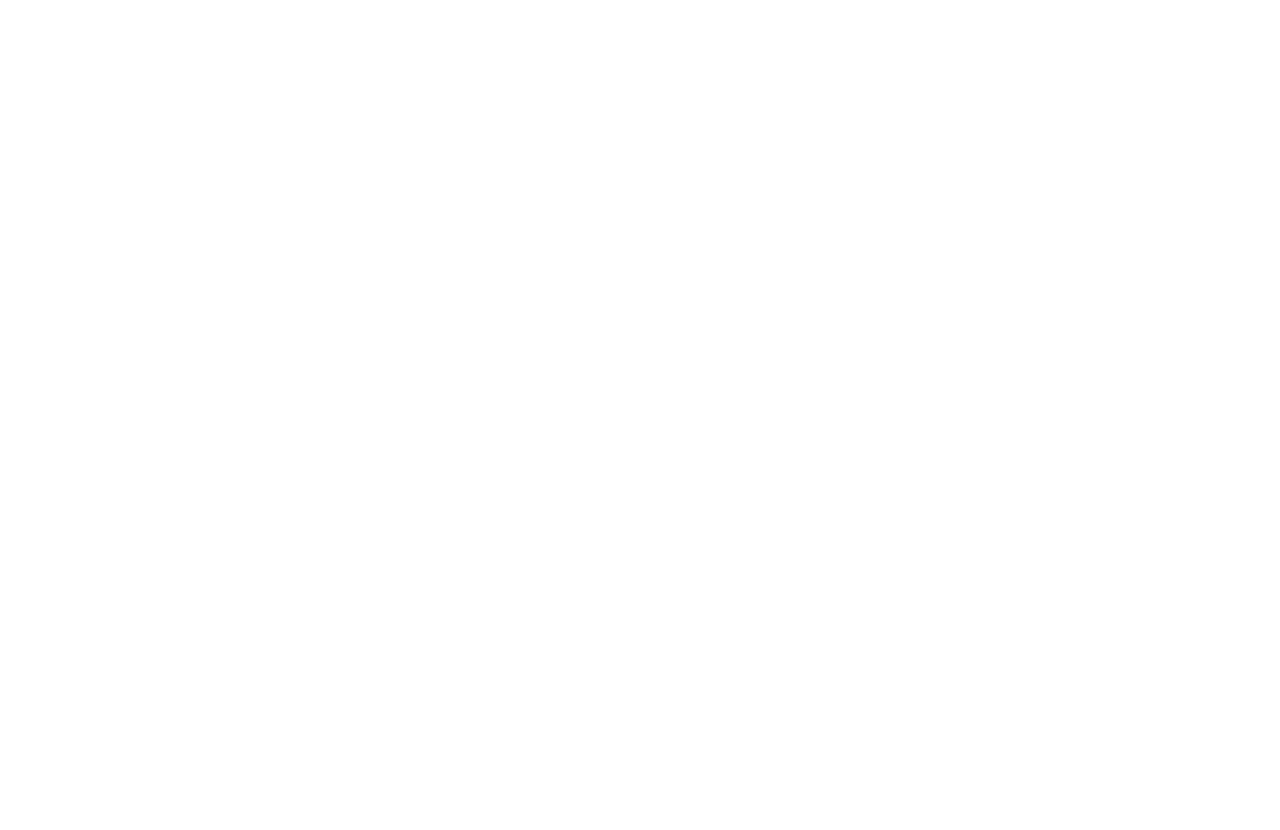
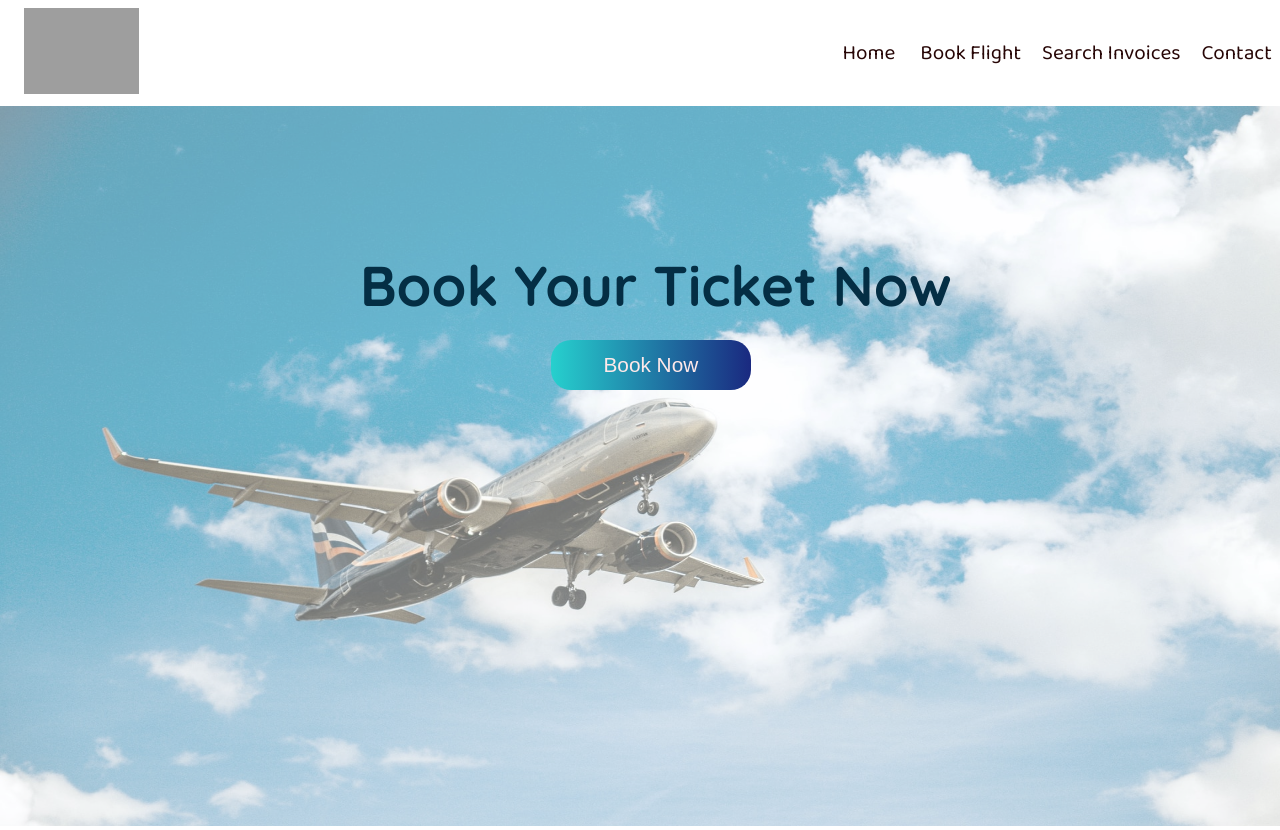
Before and after one commit to anandgupta887/Err_404-Indicoders-005-flight_with_gst_invoice, a React (Create React App) app: page / in a window 1280 px wide. Before the commit the page ends 800 px from the top, so only its background shows below. Built offline with nearby package versions, Linux system fonts and the light colour scheme; grey boxes are pictures that could not be loaded.

Commit message:
style Header and Main page

```diff
--- a/public/index.html
+++ b/public/index.html
@@ -24,6 +24,10 @@
       work correctly both with client-side routing and a non-root public URL.
       Learn how to configure a non-root public URL by running `npm run build`.
     -->
+    <!-- fonts -->
+    <link rel="preconnect" href="https://fonts.gstatic.com">
+<link href="https://fonts.googleapis.com/css2?family=Baloo+Da+2:wght@400;700&family=Mulish:wght@300;400;700&family=Quicksand:wght@400;700&family=Raleway:wght@300;600&display=swap" rel="stylesheet">
+
     <title>React App</title>
   </head>
   <body>
--- a/src/assests/components/Header.js
+++ b/src/assests/components/Header.js
@@ -1,11 +1,28 @@
- import React from 'react'
- // import Airplane from "../images/airplane.jpg";
+
 import "../styles/Header.css";
 
  function Header() {
      return (
          <div>
+        <div className="header">
+        <div className="left_side">
+          <img className = "header_logo" src="http://www.bitkraft.co.in/bk/wp-content/uploads/2014/06/TM-Bitkraft-Logo-PNG.png" alt=""/>
+        </div>
 
+      <div className="right_side">
+        <ul className = "header__links">
+          <li className = "header_link">
+            <a href="/" className = "header_a_link">Home </a>
+            <a href="/" className = "header_a_link">Book Flight</a>
+            <a href="/" className = "header_a_link">Search Invoices</a>
+            <a href="/" className = "header_a_link">Contact</a>
+
+
+          </li>
+        </ul>
+      </div>
+
+      </div>
          </div>
      )
  }
--- a/src/assests/components/Home.js
+++ b/src/assests/components/Home.js
@@ -1,10 +1,17 @@
 import React from "react";
 import "../styles/Home.css";
-
+import Airplane from "../images/airplane.jpg";
 
 function Home() {
   return (
-    <div>
+    <div className = "main">
+      <div className="main_image">
+        <img className = "home_image" src={Airplane} alt=""/>
+      </div>
+      <div className = "main_header">
+        <h1 className = "main_heading">Book Your Ticket Now</h1>
+        <button className = "main_btn">Book Now</button>
+      </div>
 
     </div>
   );
--- a/src/assests/styles/Header.css
+++ b/src/assests/styles/Header.css
@@ -0,0 +1,34 @@
+.header {
+  padding: 0.5rem;
+  display: flex;
+  justify-content: space-between;
+  align-items: center;
+}
+
+.header_logo {
+  width: 7.2rem;
+  margin-left: 1rem;
+}
+
+.header_link {
+  list-style: none;
+}
+
+.header_a_link {
+  text-decoration: none;
+  font-size: 1.3rem;
+  margin-left: 1.3rem;
+  color: rgb(39, 6, 6);
+  font-family: "Baloo Da 2", sans-serif;
+  font-weight: 500;
+}
+
+.header_a_link:hover,
+.header_a_link:active {
+  color: #66cccc;
+}
+
+/* font-family: 'Baloo Da 2', sans-serif;
+font-family: 'Mulish', sans-serif;
+font-family: 'Quicksand', sans-serif;
+font-family: 'Raleway', sans-serif; */
--- a/src/assests/styles/Home.css
+++ b/src/assests/styles/Home.css
@@ -1,57 +1,51 @@
 .home_image {
   width: 100%;
-  height: 100vh;
+  height: 90vh;
   opacity: 0.6;
   position: relative;
   background-position: center;
   background-size: auto;
 }
 
-.header {
+.main_header {
   position: absolute;
-  top: 0;
-  right: 0;
-  left: 0;
-  padding: 1rem;
-  display: flex;
-  justify-content: space-between;
-  align-items: center;
-}
-
-.header_link {
-  list-style: none;
-}
-
-.a_link {
-  text-decoration: none;
-  font-size: 1.6rem;
-  margin-left: 1rem;
-  color: rgb(39, 6, 6);
-  font-family: "Lucida Sans", "Lucida Sans Regular", "Lucida Grande",
-    "Lucida Sans Unicode", Geneva, Verdana, sans-serif;
-  font-weight: 500;
-}
-
-.main {
-  position: absolute;
-  top: 200px;
-  left: 360px;
+  top: 250px;
+  left: 350px;
   text-align: center;
 }
 
-.main h1 {
-  font-size: 4rem;
-  color: rgb(14, 47, 59);
+.main_heading {
+  font-size: 3.5rem;
+  margin-left: 10px;
+  color: rgb(4, 46, 68);
+  font-family: "Quicksand", sans-serif;
 }
 
-.main button {
-  padding: 15px;
-  border-radius: 15px;
+.main_btn {
+  padding: 13px;
+  border-radius: 20px;
   color: rgb(255, 233, 233);
-  background: rgb(3, 62, 82);
+  background: #1a2980; /* fallback for old browsers */
+  background: -webkit-linear-gradient(
+    to right,
+    #26d0ce,
+    #1a2980
+  ); /* Chrome 10-25, Safari 5.1-6 */
+  background: linear-gradient(
+    to right,
+    #26d0ce,
+    #1a2980
+  ); /* W3C, IE 10+/ Edge, Firefox 16+, Chrome 26+, Opera 12+, Safari 7+ */
+
   border: none;
   outline: none;
-  width: 28%;
+  width: 200px;
   margin-top: 20px;
   cursor: pointer;
+  font-size: 1.3rem;
 }
+
+.main_btn:hover {
+  background: white;
+  color: blue;
+}
```
